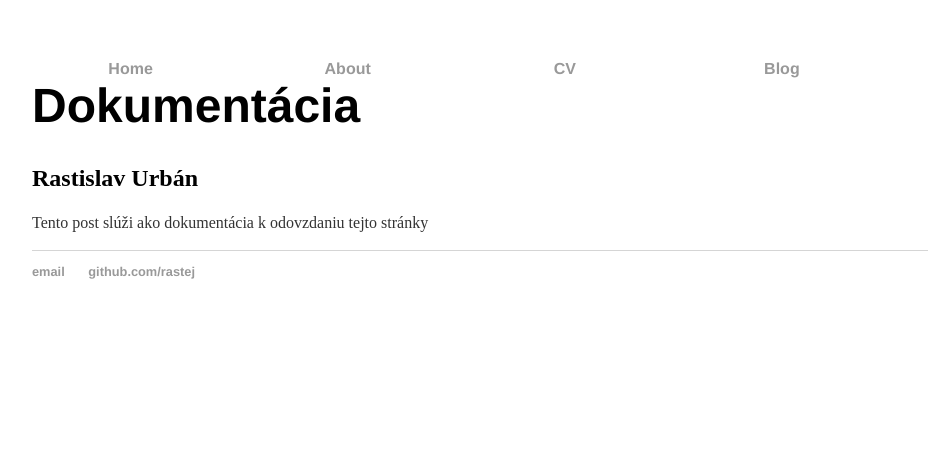
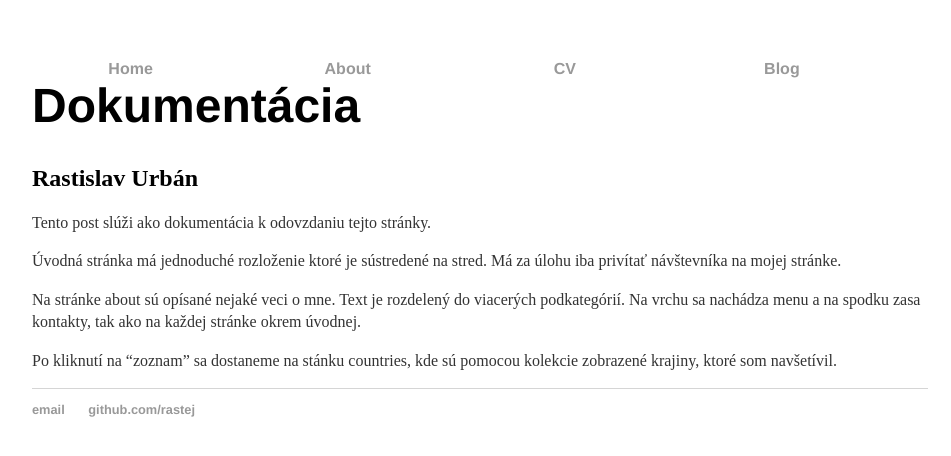
Before and after one commit to rastej/rastej.github.io, a Jekyll site: the page built from _posts/2018-03-11-Dokumentácia-blog-post.md, in a window 1280 px wide. Shown: the top 456 px of the page, without its empty margins (160-1111 px from the left). Built offline with Jekyll 4.4.1, drawn with Linux system fonts in a browser that asks for light colours.

Commit message:
Update 2018-03-11-Dokumentácia-blog-post.md

```diff
--- a/_posts/2018-03-11-Dokumentácia-blog-post.md
+++ b/_posts/2018-03-11-Dokumentácia-blog-post.md
@@ -4,4 +4,10 @@ title: "Dokumentácia"
 author: "Rastislav Urbán"
 date: 2018-03-11
 ---
-Tento post slúži ako dokumentácia k odovzdaniu tejto stránky
+Tento post slúži ako dokumentácia k odovzdaniu tejto stránky.
+
+Úvodná stránka má jednoduché rozloženie ktoré je sústredené na stred. Má za úlohu iba privítať návštevníka na mojej stránke.
+
+Na stránke about sú opísané nejaké veci o mne. Text je rozdelený do viacerých podkategórií. Na vrchu sa nachádza menu a na spodku zasa kontakty, tak ako na každej stránke okrem úvodnej.
+
+Po kliknutí na "zoznam" sa dostaneme na stánku countries, kde sú pomocou kolekcie zobrazené krajiny, ktoré som navšetívil.
```
